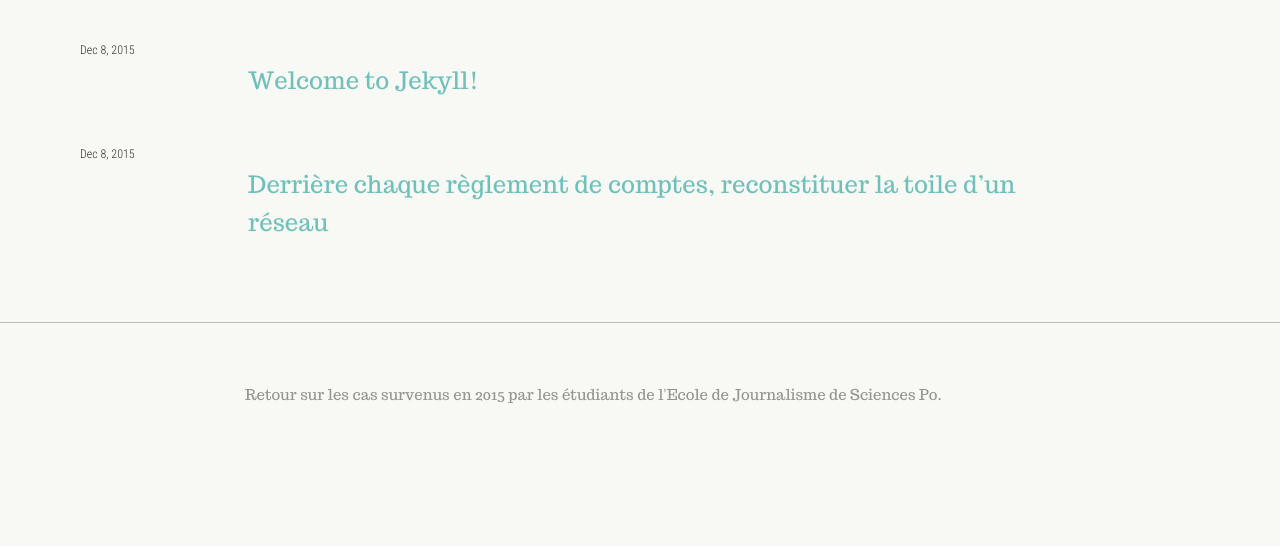
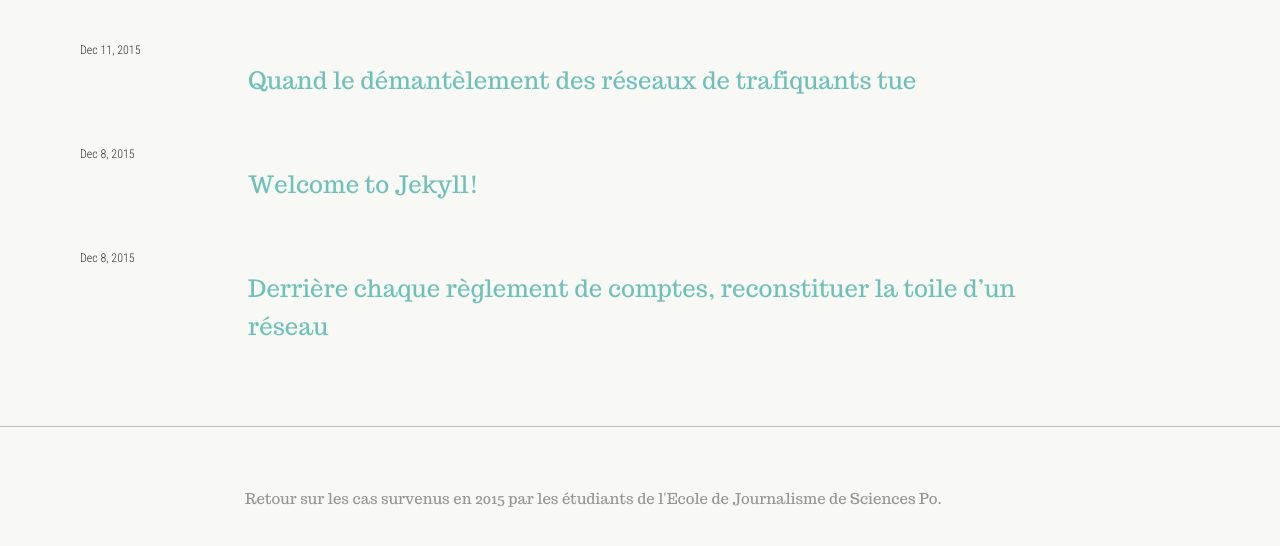
Before and after one commit to reglementsdecomptes/reglementsdecomptes.github.io, a Jekyll site: the page built from index.html, in a window 1280 px wide, cut to the strip 104-650 px from the top of the page. Built offline with Jekyll 4.4.1, drawn with Linux system fonts in a browser that asks for light colours.

Commit message:
Updated 2015-12-11-demantelement-des-reseaux.markdown

```diff
--- a/_posts/2015-12-11-demantelement-des-reseaux.markdown
+++ b/_posts/2015-12-11-demantelement-des-reseaux.markdown
@@ -1,5 +1,9 @@
 ---
-published: false
+published: true
+layout: post
+title: Quand le démantèlement des réseaux de trafiquants tue
+categories: articles
+cover_image: "Cite-des-Bleuets.png"
 ---
 
 ---
```
